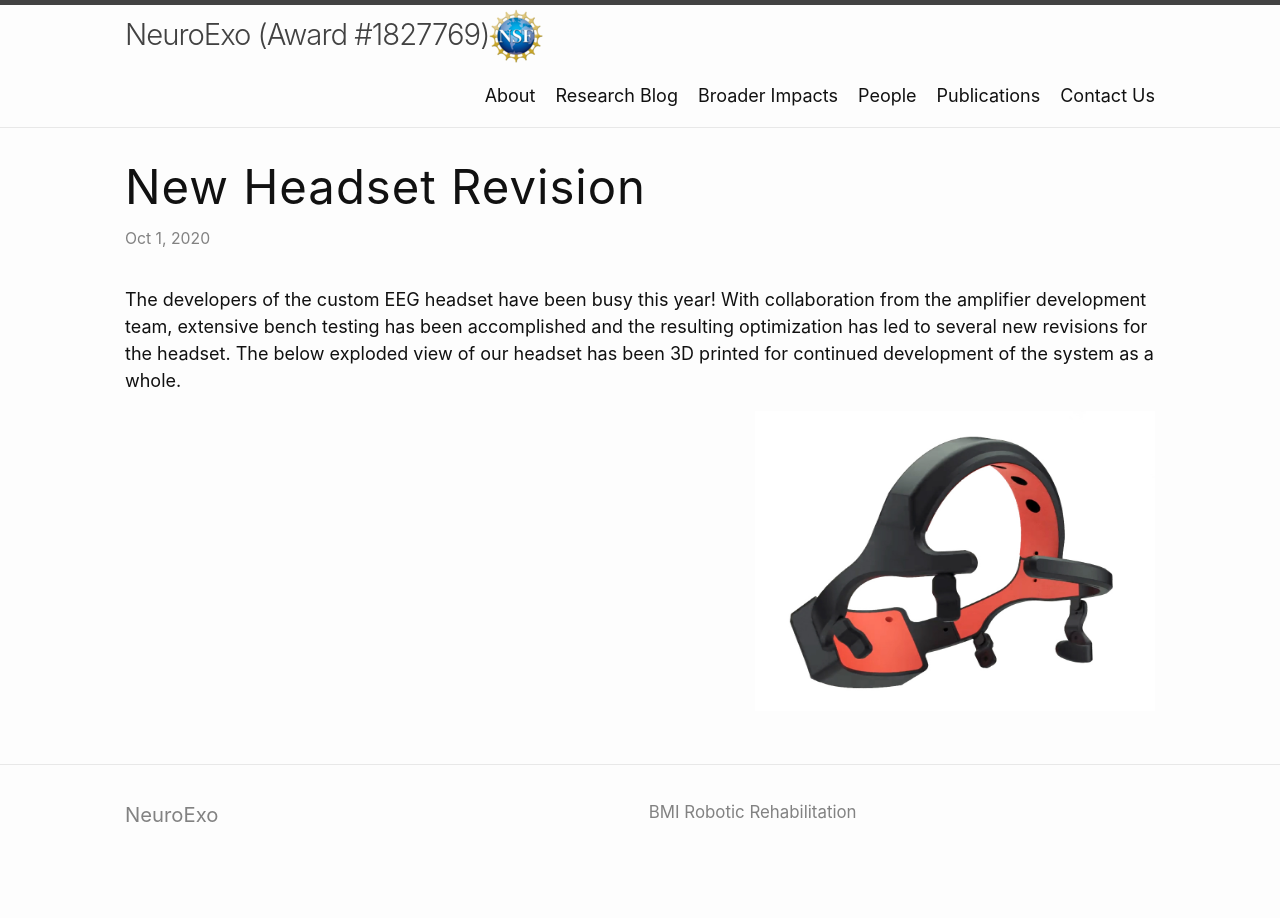
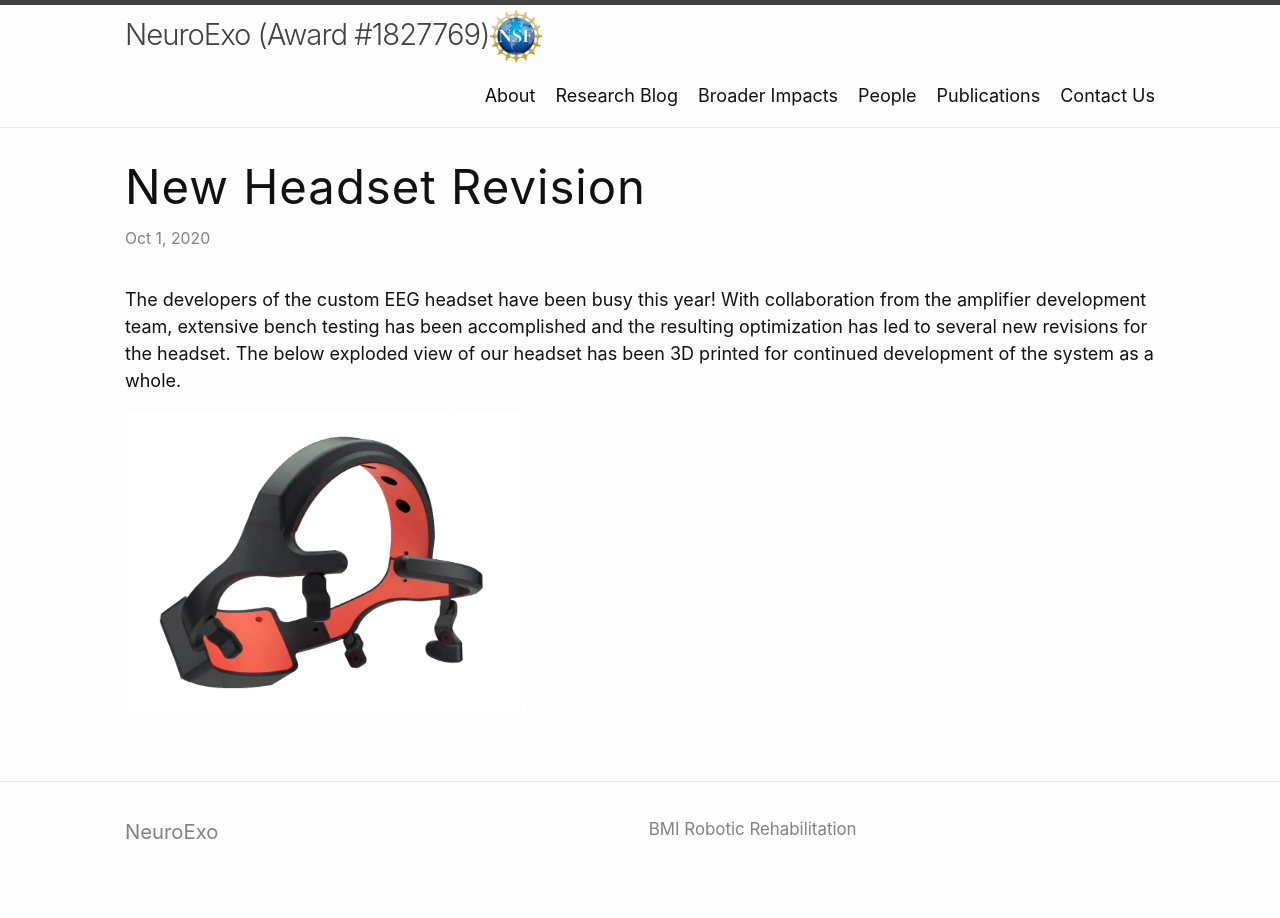
Before and after one commit to arcraik/neuroexo-website, a Jekyll site: the page built from _posts/2020-10-01-beta3.md, in a window 1280 px wide. Built offline with Jekyll 4.4.1, drawn with Linux system fonts in a browser that asks for light colours.

Commit message:
Update 2020-10-01-beta3.md

```diff
--- a/_posts/2020-10-01-beta3.md
+++ b/_posts/2020-10-01-beta3.md
@@ -4,4 +4,4 @@ title: New Headset Revision
 ---
 
 <p>The developers of the custom EEG headset have been busy this year! With collaboration from the amplifier development team, extensive bench testing has been accomplished and the resulting optimization has led to several new revisions for the headset. The below exploded view of our headset has been 3D printed for continued development of the system as a whole.</p>
-<img src="/photos/Beta3_non.jpg" width="400" height="300" style="float: right">
+<img src="/photos/Beta3_non.jpg" width="400" height="300" style="float: center">
```
